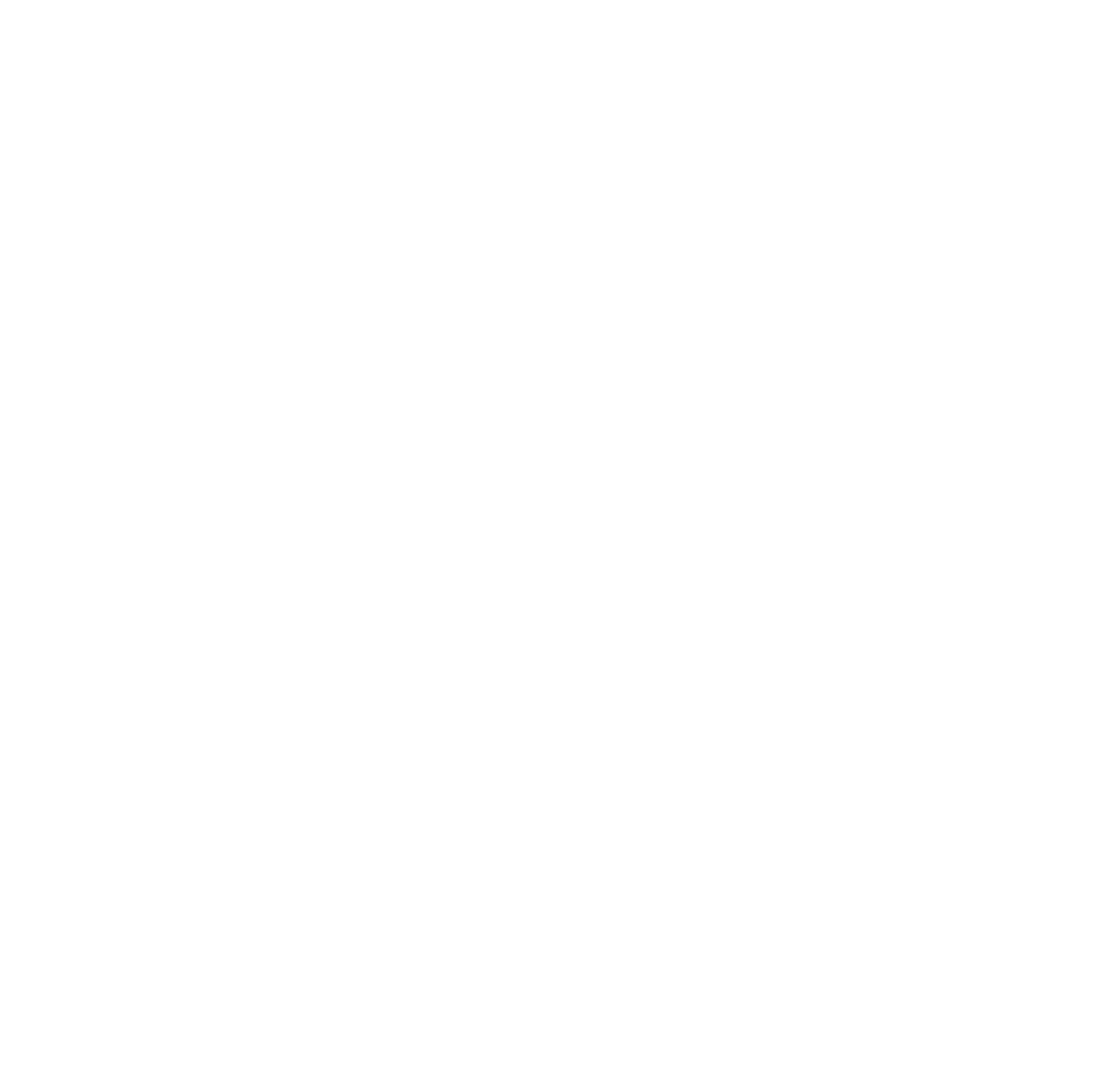
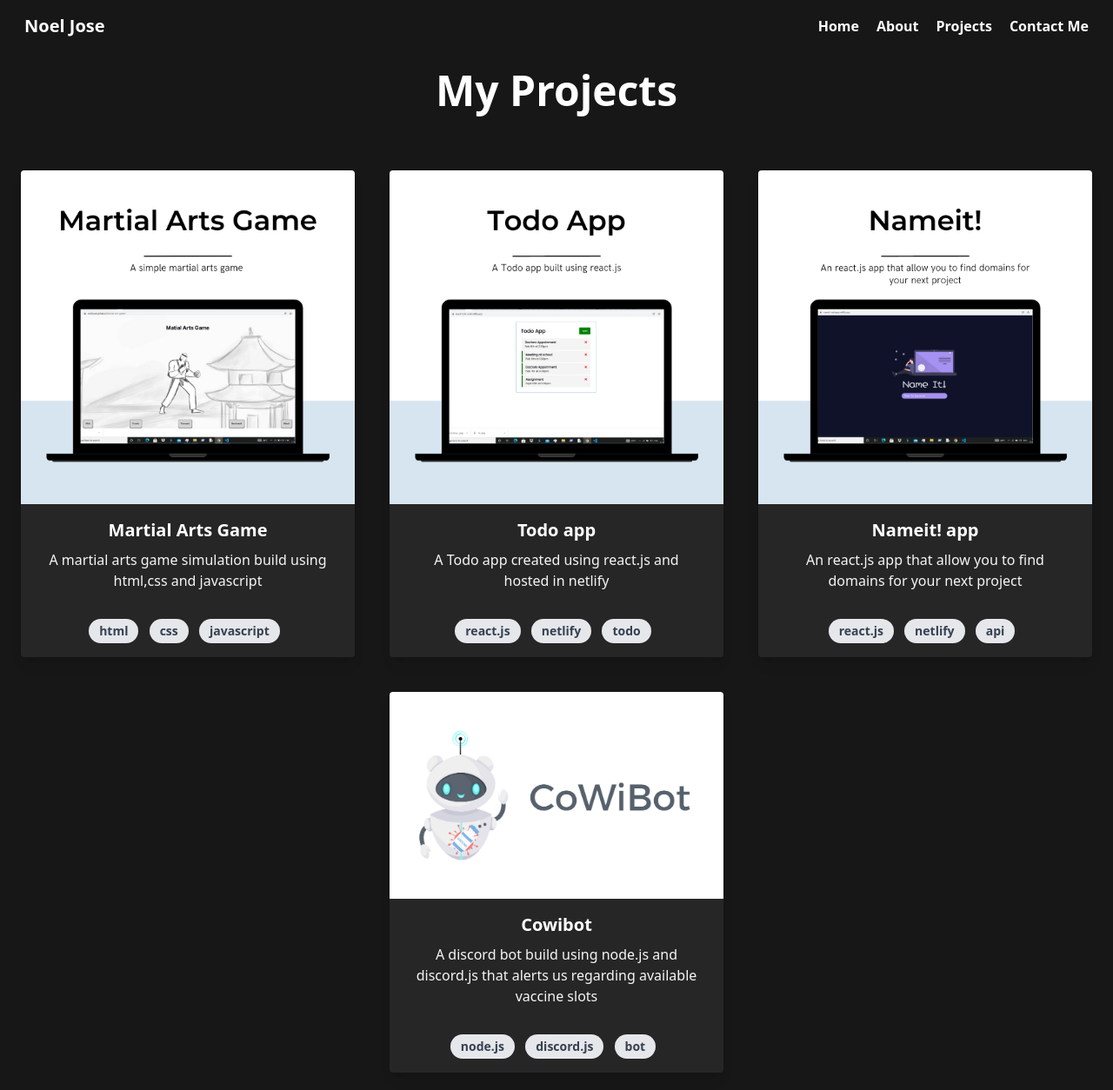
Before and after one commit to noel-jose/Portfolio, a plain HTML site: page projects.html in a window 1280 px wide. Shown: the whole page at 87% size. Before the commit the page ends 800 px from the top, so only its background shows below. Drawn offline with nearby package versions, Linux system fonts and the light colour scheme.

Commit message:
Added project page

```diff
--- a/index.html
+++ b/index.html
@@ -4,11 +4,12 @@
         <meta charset="UTF-8" />
         <meta http-equiv="X-UA-Compatible" content="IE=edge" />
         <meta name="viewport" content="width=device-width, initial-scale=1.0" />
+        <link rel="shortcut icon" type="image/png" href="./images/icon.png" />
         <title>Noel Jose</title>
         <script src="https://cdn.tailwindcss.com"></script>
         <link rel="stylesheet" href="/style.css" />
     </head>
-    <body class="scroll-smooth bg-neutral-900">
+    <body class="bg-neutral-900">
         <!-- navBar beginning -->
         <nav class="bg-neutral-900 relative">
             <div class="mx-auto px-5">
@@ -16,7 +17,10 @@
                     <div class="flex space-x-7">
                         <div>
                             <!-- Website Logo -->
-                            <a href="#" class="flex items-center py-4 px-2">
+                            <a
+                                href="./index.html"
+                                class="flex items-center py-4 px-2"
+                            >
                                 <span class="font-semibold text-white text-xl"
                                     >Noel Jose</span
                                 >
@@ -26,24 +30,24 @@
                     <!-- Secondary Navbar items -->
                     <div class="hidden md:flex items-center space-x-1">
                         <a
-                            href=""
+                            href="./index.html"
                             class="py-4 px-2 text-white font-semibold hover:text-blue-500 transition duration-300"
                             >Home</a
                         >
                         <a
-                            href=""
-                            class="py-4 px-2 text-white font-semibold hover:text-blue-500 transition duration-300"
-                            >Services</a
-                        >
-                        <a
-                            href=""
+                            href="#about"
                             class="py-4 px-2 text-white font-semibold hover:text-blue-500 transition duration-300"
                             >About</a
                         >
                         <a
-                            href=""
+                            href="./projects.html"
                             class="py-4 px-2 text-white font-semibold hover:text-blue-500 transition duration-300"
-                            >Contact Us</a
+                            >Projects</a
+                        >
+                        <a
+                            href="./index.html#contact"
+                            class="py-4 px-2 text-white font-semibold hover:text-blue-500 transition duration-300"
+                            >Contact Me</a
                         >
                     </div>
                     <!-- Mobile menu button -->
@@ -70,30 +74,30 @@
                 <ul class="">
                     <li class="active">
                         <a
-                            href="index.html"
+                            href="./index.html"
                             class="block text-sm px-2 py-4 text-white bg-neutral-900 hover:font-semibold"
                             >Home</a
                         >
                     </li>
                     <li>
                         <a
-                            href="#services"
-                            class="block text-sm px-2 py-4 text-white bg-neutral-900 hover:bg-grey-500 hover:font-semibold transition duration-300"
-                            >Services</a
-                        >
-                    </li>
-                    <li>
-                        <a
-                            href="#about"
+                            href="./index.html#about"
                             class="block text-sm px-2 py-4 text-white bg-neutral-900 hover:bg-grey-500 hover:font-semibold transition duration-300"
                             >About</a
                         >
                     </li>
                     <li>
                         <a
-                            href="#contact"
+                            href="./projects.html"
                             class="block text-sm px-2 py-4 text-white bg-neutral-900 hover:bg-grey-500 hover:font-semibold transition duration-300"
-                            >Contact Us</a
+                            >Projects</a
+                        >
+                    </li>
+                    <li>
+                        <a
+                            href="./index.html#contact"
+                            class="block text-sm px-2 py-4 text-white bg-neutral-900 hover:bg-grey-500 hover:font-semibold transition duration-300"
+                            >Contact Me</a
                         >
                     </li>
                 </ul>
@@ -124,14 +128,14 @@
         </section>
         <!-- hero section ending  -->
         <!-- about section beginning -->
-        <section class="container">
+        <section class="container" id="about">
             <div
-                class="bg-neutral-800 h-[500px] md:h-screen text-white flex flex-col justify-center items-center p-5 md:m-32 md:p-20"
+                class="bg-neutral-800 h-[500px] md:h-screen text-white flex flex-col justify-center items-center p-5 md:m-32 md:p-20 md:rounded-md"
             >
                 <h2 class="text-4xl md:text-5xl font-bold m-4 md:mb-12">
                     About Me
                 </h2>
-                <p class="text-l md:text-xl text-center">
+                <p class="text-l md:text-lg text-center p-1">
                     My name is Noel Jose T P, I'm a webdeveloper based in
                     Kerala. I love building projects and learning new
                     technologies. I have expertise in working with frontend
@@ -141,6 +145,10 @@
             </div>
         </section>
         <!-- about section ending -->
+
+        <!-- skills section beginning  -->
+
+        <!-- skills section end   -->
         <!-- scripts added for the system -->
         <script>
             const btn = document.querySelector("button.mobile-menu-button");
--- a/projects.html
+++ b/projects.html
@@ -0,0 +1,261 @@
+<!DOCTYPE html>
+<html lang="en">
+    <head>
+        <meta charset="UTF-8" />
+        <meta http-equiv="X-UA-Compatible" content="IE=edge" />
+        <meta name="viewport" content="width=device-width, initial-scale=1.0" />
+        <link rel="shortcut icon" type="image/png" href="./images/icon.png" />
+        <title>Projects</title>
+        <script src="https://cdn.tailwindcss.com"></script>
+    </head>
+    <body class="scroll-smooth bg-neutral-900">
+        <!-- navBar beginning -->
+        <nav class="bg-neutral-900 relative">
+            <div class="mx-auto px-5">
+                <div class="flex justify-between">
+                    <div class="flex space-x-7">
+                        <div>
+                            <!-- Website Logo -->
+                            <a href="#" class="flex items-center py-4 px-2">
+                                <span class="font-semibold text-white text-xl"
+                                    >Noel Jose</span
+                                >
+                            </a>
+                        </div>
+                    </div>
+                    <!-- Secondary Navbar items -->
+                    <div class="hidden md:flex items-center space-x-1">
+                        <a
+                            href="./index.html"
+                            class="py-4 px-2 text-white font-semibold hover:text-blue-500 transition duration-300"
+                            >Home</a
+                        >
+                        <a
+                            href="./index.html#about"
+                            class="py-4 px-2 text-white font-semibold hover:text-blue-500 transition duration-300"
+                            >About</a
+                        >
+                        <a
+                            href="./projects.html"
+                            class="py-4 px-2 text-white font-semibold hover:text-blue-500 transition duration-300"
+                            >Projects</a
+                        >
+                        <a
+                            href="./index.html#contact"
+                            class="py-4 px-2 text-white font-semibold hover:text-blue-500 transition duration-300"
+                            >Contact Me</a
+                        >
+                    </div>
+                    <!-- Mobile menu button -->
+                    <div class="md:hidden flex items-center">
+                        <button class="outline-none mobile-menu-button">
+                            <svg
+                                class="w-6 h-6 text-gray-500 hover:text-white"
+                                x-show="!showMenu"
+                                fill="none"
+                                stroke-linecap="round"
+                                stroke-linejoin="round"
+                                stroke-width="2"
+                                viewBox="0 0 24 24"
+                                stroke="currentColor"
+                            >
+                                <path d="M4 6h16M4 12h16M4 18h16"></path>
+                            </svg>
+                        </button>
+                    </div>
+                </div>
+            </div>
+            <!-- mobile menu -->
+            <div class="hidden mobile-menu">
+                <ul class="">
+                    <li class="active">
+                        <a
+                            href="./index.html"
+                            class="block text-sm px-2 py-4 text-white bg-neutral-900 hover:font-semibold"
+                            >Home</a
+                        >
+                    </li>
+                    <li>
+                        <a
+                            href="./index.html#about"
+                            class="block text-sm px-2 py-4 text-white bg-neutral-900 hover:bg-grey-500 hover:font-semibold transition duration-300"
+                            >About</a
+                        >
+                    </li>
+                    <li>
+                        <a
+                            href="./projects.html"
+                            class="block text-sm px-2 py-4 text-white bg-neutral-900 hover:bg-grey-500 hover:font-semibold transition duration-300"
+                            >Projects</a
+                        >
+                    </li>
+                    <li>
+                        <a
+                            href="./index.html#contact"
+                            class="block text-sm px-2 py-4 text-white bg-neutral-900 hover:bg-grey-500 hover:font-semibold transition duration-300"
+                            >Contact Me</a
+                        >
+                    </li>
+                </ul>
+            </div>
+        </nav>
+
+        <!-- navbar ending -->
+
+        <!-- projects section beginning  -->
+        <section class="text-white text-center">
+            <h2 class="text-4xl md:text-5xl font-bold m-5 md:mb-12">
+                My Projects
+            </h2>
+
+            <div
+                class="flex flex-col justify-center items-center md:flex-row md:flex-wrap"
+            >
+                <!-- martial arts card -->
+                <a
+                    href="https://noel-jose.github.io/Martial-arts-game/"
+                    target="_blank"
+                >
+                    <div
+                        class="max-w-sm rounded overflow-hidden shadow-lg bg-neutral-800 m-5"
+                    >
+                        <img
+                            class="w-full"
+                            src="./images/projects/martialarts.png"
+                            alt="martial arts image"
+                        />
+                        <div class="px-6 py-4">
+                            <div class="font-bold text-xl mb-2">
+                                Martial Arts Game
+                            </div>
+                            <p class="text-neutral-100 text-base">
+                                A martial arts game simulation build using
+                                html,css and javascript
+                            </p>
+                        </div>
+                        <div class="px-6 pt-4 pb-2">
+                            <span
+                                class="inline-block bg-gray-200 rounded-full px-3 py-1 text-sm font-semibold text-gray-700 mr-2 mb-2"
+                                >html</span
+                            >
+                            <span
+                                class="inline-block bg-gray-200 rounded-full px-3 py-1 text-sm font-semibold text-gray-700 mr-2 mb-2"
+                                >css</span
+                            >
+                            <span
+                                class="inline-block bg-gray-200 rounded-full px-3 py-1 text-sm font-semibold text-gray-700 mr-2 mb-2"
+                                >javascript</span
+                            >
+                        </div>
+                    </div>
+                </a>
+
+                <!-- Todo app card -->
+                <a href="https://react-todo-noel.netlify.app/" target="_blank">
+                    <div
+                        class="max-w-sm rounded overflow-hidden shadow-lg bg-neutral-800 m-5"
+                    >
+                        <img
+                            class="w-full"
+                            src="./images/projects/todoapp.png"
+                            alt="todo app image"
+                        />
+                        <div class="px-6 py-4">
+                            <div class="font-bold text-xl mb-2">Todo app</div>
+                            <p class="text-neutral-100 text-base">
+                                A Todo app created using react.js and hosted in
+                                netlify
+                            </p>
+                        </div>
+                        <div class="px-6 pt-4 pb-2">
+                            <span
+                                class="inline-block bg-gray-200 rounded-full px-3 py-1 text-sm font-semibold text-gray-700 mr-2 mb-2"
+                                >react.js</span
+                            >
+                            <span
+                                class="inline-block bg-gray-200 rounded-full px-3 py-1 text-sm font-semibold text-gray-700 mr-2 mb-2"
+                                >netlify</span
+                            >
+                            <span
+                                class="inline-block bg-gray-200 rounded-full px-3 py-1 text-sm font-semibold text-gray-700 mr-2 mb-2"
+                                >todo</span
+                            >
+                        </div>
+                    </div>
+                </a>
+
+                <!-- Nameit app card -->
+                <a href="https://nameit-webapp.netlify.app/" target="_blank">
+                    <div
+                        class="max-w-sm rounded overflow-hidden shadow-lg bg-neutral-800 m-5"
+                    >
+                        <img
+                            class="w-full"
+                            src="./images/projects/nameit.png"
+                            alt="nameit app image"
+                        />
+                        <div class="px-6 py-4">
+                            <div class="font-bold text-xl mb-2">
+                                Nameit! app
+                            </div>
+                            <p class="text-neutral-100 text-base">
+                                An react.js app that allow you to find domains
+                                for your next project
+                            </p>
+                        </div>
+                        <div class="px-6 pt-4 pb-2">
+                            <span
+                                class="inline-block bg-gray-200 rounded-full px-3 py-1 text-sm font-semibold text-gray-700 mr-2 mb-2"
+                                >react.js</span
+                            >
+                            <span
+                                class="inline-block bg-gray-200 rounded-full px-3 py-1 text-sm font-semibold text-gray-700 mr-2 mb-2"
+                                >netlify</span
+                            >
+                            <span
+                                class="inline-block bg-gray-200 rounded-full px-3 py-1 text-sm font-semibold text-gray-700 mr-2 mb-2"
+                                >api</span
+                            >
+                        </div>
+                    </div>
+                </a>
+
+                <!-- Cowibot card -->
+                <a href="https://github.com/noel-jose/CoWiBot" target="_blank">
+                    <div
+                        class="max-w-sm rounded overflow-hidden shadow-lg bg-neutral-800 m-5"
+                    >
+                        <img
+                            class="w-full"
+                            src="./images/projects/cowibot.png"
+                            alt="cowibot image"
+                        />
+                        <div class="px-6 py-4">
+                            <div class="font-bold text-xl mb-2">Cowibot</div>
+                            <p class="text-neutral-100 text-base">
+                                A discord bot build using node.js and discord.js
+                                that alerts us regarding available vaccine slots
+                            </p>
+                        </div>
+                        <div class="px-6 pt-4 pb-2">
+                            <span
+                                class="inline-block bg-gray-200 rounded-full px-3 py-1 text-sm font-semibold text-gray-700 mr-2 mb-2"
+                                >node.js</span
+                            >
+                            <span
+                                class="inline-block bg-gray-200 rounded-full px-3 py-1 text-sm font-semibold text-gray-700 mr-2 mb-2"
+                                >discord.js</span
+                            >
+                            <span
+                                class="inline-block bg-gray-200 rounded-full px-3 py-1 text-sm font-semibold text-gray-700 mr-2 mb-2"
+                                >bot</span
+                            >
+                        </div>
+                    </div>
+                </a>
+            </div>
+        </section>
+
+        <!-- projects section ending  -->
+    </body>
+</html>
--- a/style.css
+++ b/style.css
@@ -4,6 +4,10 @@
     margin: 0;
     padding: 0;
     box-sizing: border-box;
+}
+
+html {
+    scroll-behavior: smooth;
 }
 
 body {
```
Also changed, not shown: images/projects/cowibot.png (added), images/projects/martialarts.png (added), images/projects/nameit.png (added), images/projects/todoapp.png (added).
